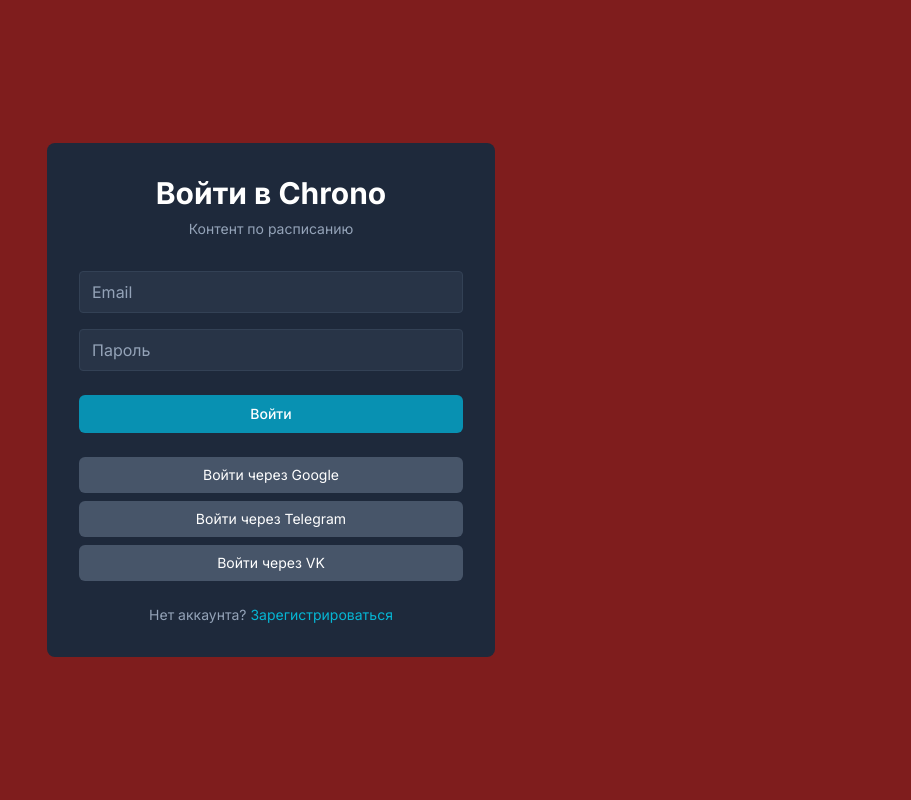
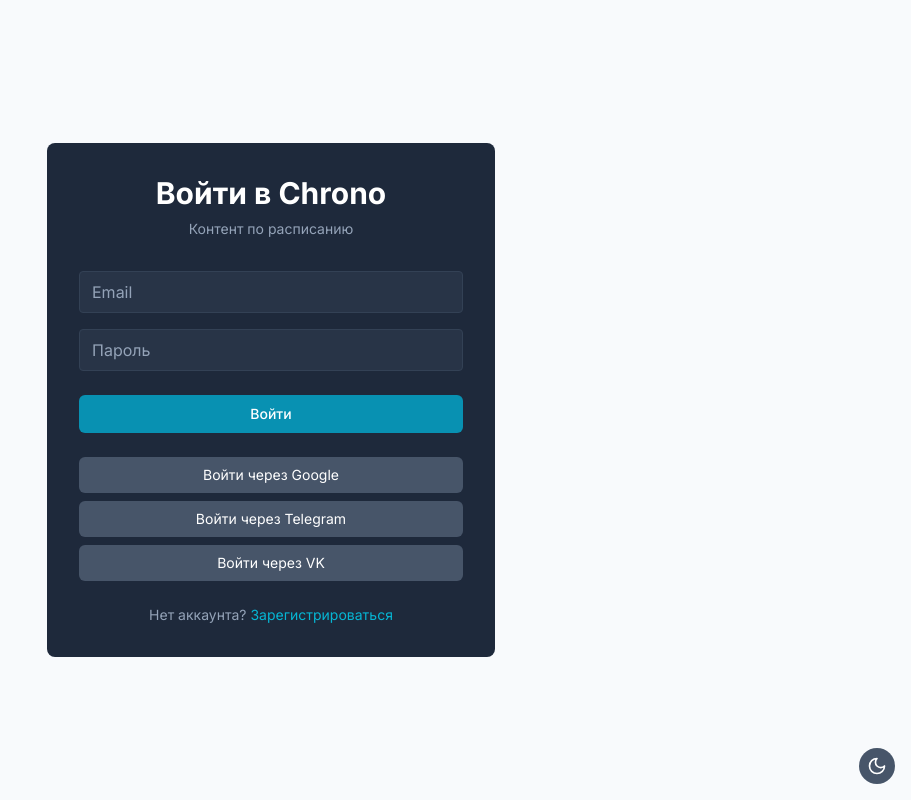
Before and after one commit to muhamed1222/chrono, a React (Vite) app: page / in a window 1280 px wide. Shown: the whole page, without its empty margins (369-1280 px from the left). Built offline with nearby package versions, Linux system fonts and the light colour scheme; no server answers.

Commit message:
feat: add light/dark theme

```diff
--- a/src/App.tsx
+++ b/src/App.tsx
@@ -2,13 +2,14 @@ import { AppProvider } from './context/AppContext';
 import AppLayout from './components/Layout/AppLayout';
 import AuthLayout from './components/Auth/AuthLayout';
 import { useAppContext } from './context/AppContext';
+import ThemeToggle from './components/ThemeToggle';
 
 const AppContent = () => {
   const { user, loading } = useAppContext();
 
   if (loading) {
     return (
-      <div className="h-screen flex items-center justify-center bg-red-900">
+      <div className="h-screen flex items-center justify-center bg-background">
         <div className="animate-spin rounded-full h-8 w-8 border-t-2 border-b-2 border-cyan-500"></div>
       </div>
     );
@@ -21,6 +22,7 @@ function App() {
   return (
     <AppProvider>
       <AppContent />
+      <ThemeToggle />
     </AppProvider>
   );
 }
--- a/src/components/Auth/AuthLayout.tsx
+++ b/src/components/Auth/AuthLayout.tsx
@@ -43,7 +43,7 @@ const AuthLayout: React.FC = () => {
   };
 
   return (
-    <div className="min-h-screen bg-red-900 flex items-center justify-center p-4">
+    <div className="min-h-screen bg-background flex items-center justify-center p-4">
       <div className="max-w-md w-full space-y-8 bg-slate-800 p-8 rounded-lg">
         <div>
           <h2 className="text-center text-3xl font-bold text-white">
--- a/src/components/Layout/AppLayout.tsx
+++ b/src/components/Layout/AppLayout.tsx
@@ -26,7 +26,7 @@ const AppLayout: React.FC = () => {
   };
 
   return (
-    <div className="flex h-screen bg-red-900 text-white">
+    <div className="flex h-screen bg-background text-text">
       <Sidebar />
       <main className="flex-1 flex flex-col overflow-y-auto">
         <div className="p-4">
--- /dev/null
+++ b/src/components/ThemeToggle.tsx
@@ -0,0 +1,31 @@
+import { useEffect, useState } from 'react';
+import { Sun, Moon } from 'lucide-react';
+
+const getInitialTheme = (): 'light' | 'dark' => {
+  if (typeof window === 'undefined') return 'light';
+  const stored = localStorage.getItem('theme');
+  if (stored === 'light' || stored === 'dark') return stored;
+  return window.matchMedia('(prefers-color-scheme: dark)').matches ? 'dark' : 'light';
+};
+
+const ThemeToggle = () => {
+  const [theme, setTheme] = useState<'light' | 'dark'>(getInitialTheme);
+
+  useEffect(() => {
+    const root = document.documentElement;
+    root.classList.toggle('dark', theme === 'dark');
+    localStorage.setItem('theme', theme);
+  }, [theme]);
+
+  return (
+    <button
+      aria-label="Toggle theme"
+      onClick={() => setTheme(theme === 'dark' ? 'light' : 'dark')}
+      className="fixed bottom-4 right-4 p-2 rounded-full bg-slate-600 text-white hover:bg-slate-500"
+    >
+      {theme === 'dark' ? <Sun size={20} /> : <Moon size={20} />}
+    </button>
+  );
+};
+
+export default ThemeToggle;
--- a/src/index.css
+++ b/src/index.css
@@ -3,11 +3,19 @@
 @tailwind utilities;
 
 :root {
+  color-scheme: light;
+  --color-bg: #f8fafc;
+  --color-text: #0f172a;
+}
+
+.dark {
   color-scheme: dark;
+  --color-bg: #1e293b;
+  --color-text: #f8fafc;
 }
 
 body {
-  @apply bg-red-900 text-white;
+  @apply bg-background text-text;
   font-family: 'Inter', -apple-system, BlinkMacSystemFont, sans-serif;
 }
 
--- a/tailwind.config.js
+++ b/tailwind.config.js
@@ -1,8 +1,14 @@
 /** @type {import('tailwindcss').Config} */
 export default {
   content: ['./index.html', './src/**/*.{js,ts,jsx,tsx}'],
+  darkMode: 'class',
   theme: {
-    extend: {},
+    extend: {
+      colors: {
+        background: 'var(--color-bg)',
+        text: 'var(--color-text)',
+      },
+    },
   },
   plugins: [],
 };
```
